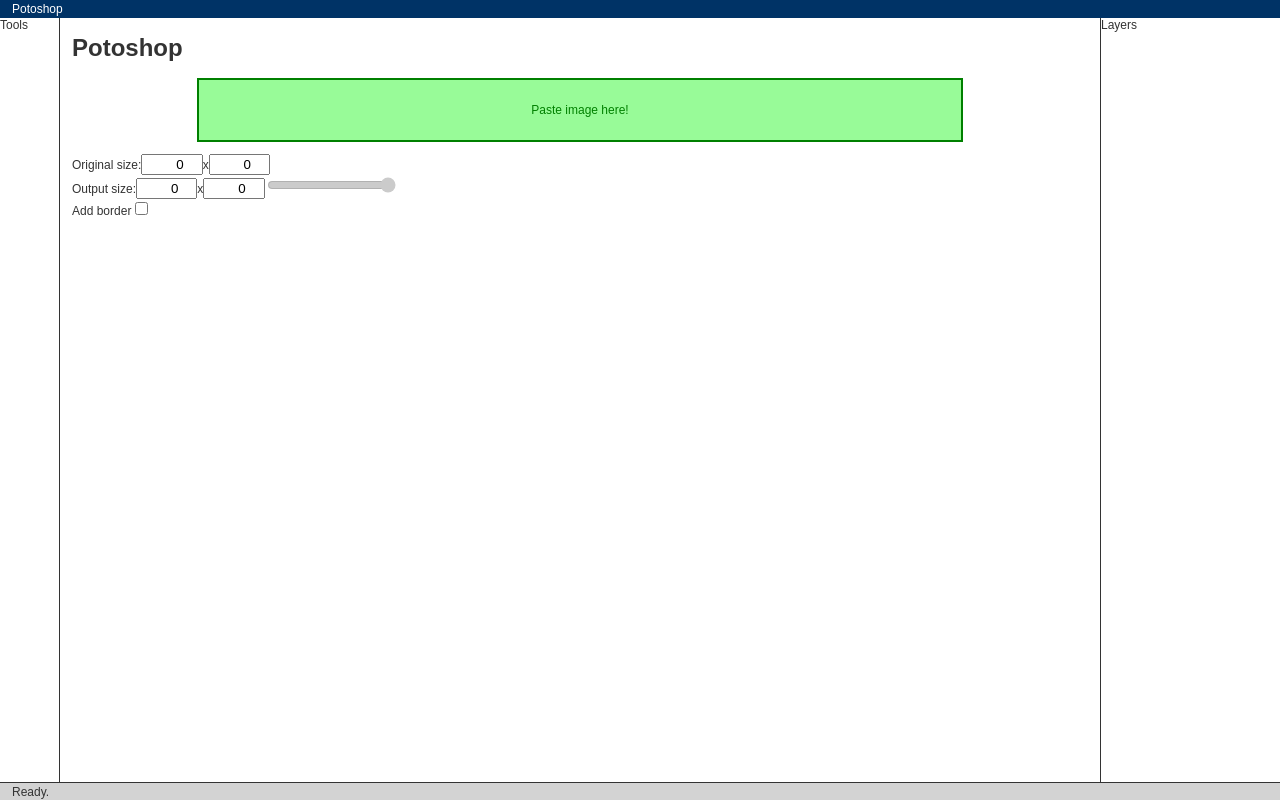
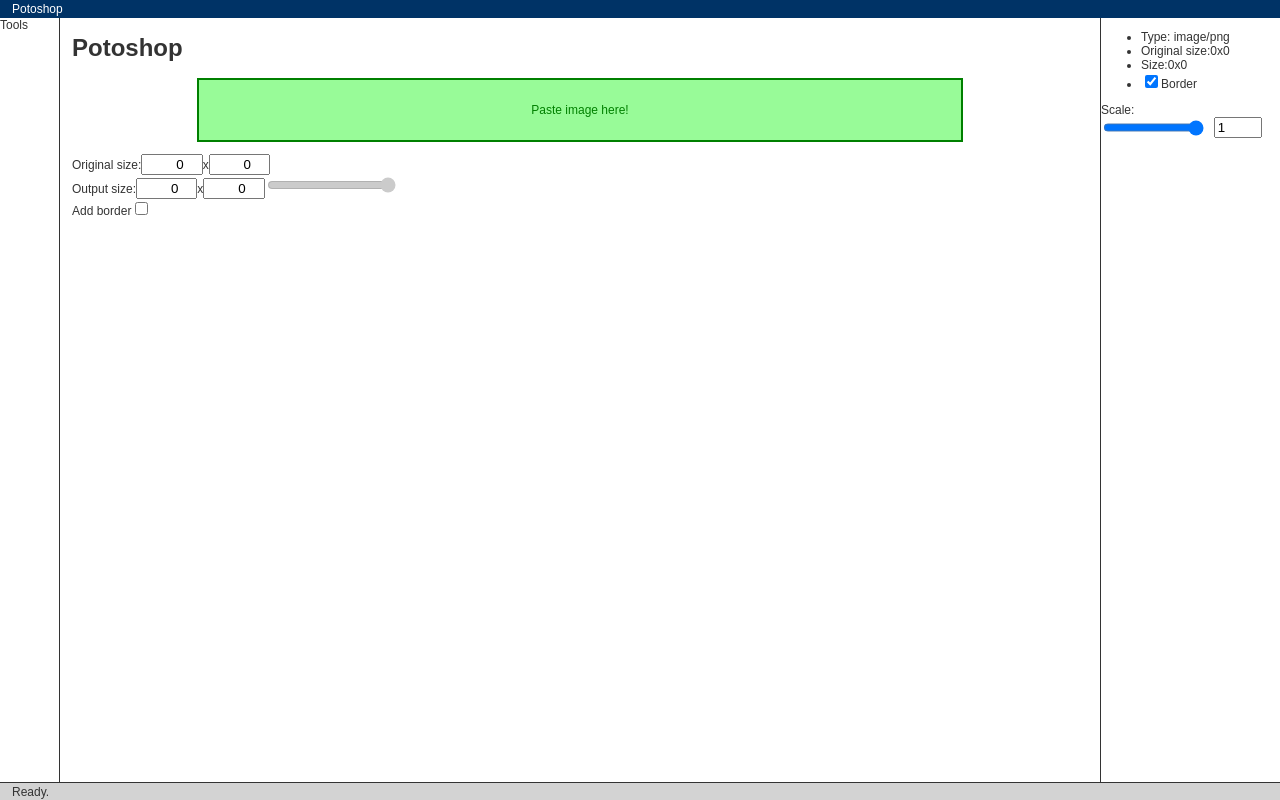
Before and after one commit to ginpei/potoshop-beta1, a React (Create React App) app: page / in a window 1280 px wide. Built offline with nearby package versions, Linux system fonts and the light colour scheme; the HTML template or start-up script is replaced by a standard one.

Commit message:
prepare manager

```diff
--- a/src/App.tsx
+++ b/src/App.tsx
@@ -2,6 +2,7 @@ import * as React from 'react';
 import './App.css';
 import AppFooter from './AppFooter';
 import AppHeader from './AppHeader';
+import ManagementPanel from './ManagementPanel';
 import Prototype from './Prototype';
 
 class App extends React.Component {
@@ -18,7 +19,7 @@ class App extends React.Component {
           <div>Tools</div>
         </div>
         <div className="App-Right">
-          <div>Layers</div>
+          <ManagementPanel />
         </div>
         <div className="App-Footer">
           <AppFooter />
--- /dev/null
+++ b/src/ManagementPanel.css
@@ -0,0 +1,6 @@
+.ManagementPanel {
+  /*  */
+}
+  .ManagementPanel-slider1 {
+    width: 90%;
+  }
--- /dev/null
+++ b/src/ManagementPanel.tsx
@@ -0,0 +1,95 @@
+import * as React from 'react';
+import Slider, { ISliderEventData } from './components/Slider';
+import './ManagementPanel.css';
+
+interface IManagementPanelState {
+  bordered: boolean;
+  height: number;
+  originalHeight: number;
+  originalWidth: number;
+  scale: number;
+  type: string;
+  width: number;
+}
+
+class ManagementPanel extends React.Component<{}, IManagementPanelState> {
+  private elBordered: HTMLInputElement | null;
+
+  constructor (props: any) {
+    super(props);
+    this.state = {
+      bordered: true,
+      height: 0,
+      originalHeight: 0,
+      originalWidth: 0,
+      scale: 1,
+      type: '*/*',
+      width: 0,
+    };
+
+    this.onBorderedChanged = this.onBorderedChanged.bind(this);
+    this.onSlider1Change = this.onSlider1Change.bind(this);
+  }
+
+  public render() {
+    return (
+      <div className="ManagementPanel">
+        <div className="ManagementPanel-info">
+          <ul>
+            <li>Type: {this.state.type}</li>
+            <li>
+              Original size:
+              {this.state.originalWidth}
+              x
+              {this.state.originalHeight}
+            </li>
+            <li>
+              Size:
+              {this.state.width}
+              x
+              {this.state.height}
+            </li>
+            <li>
+              <label>
+                <input type="checkbox"
+                  ref={el => this.elBordered = el}
+                  checked={this.state.bordered}
+                  onChange={this.onBorderedChanged}
+                  />
+                Border
+              </label>
+            </li>
+          </ul>
+          Scale:
+          <Slider className="ManagementPanel-slider1"
+            max={1}
+            min={0.01}
+            step={0.01}
+            value={this.state.scale}
+            onChange={this.onSlider1Change}
+            />
+        </div>
+      </div>
+    );
+  }
+
+  public componentWillMount () {
+    this.setState({
+      type: 'image/png',
+    });
+  }
+
+  protected onBorderedChanged (_: any) {
+    this.setState({
+      bordered: this.elBordered!.checked,
+    });
+  }
+
+  protected onSlider1Change (_: any, data: ISliderEventData) {
+    this.setState({
+      scale: data.value,
+    });
+  }
+}
+
+export default ManagementPanel;
--- /dev/null
+++ b/src/components/Slider.css
@@ -0,0 +1,13 @@
+.Slider {
+  display: inline-grid;
+  grid-gap: 5%;
+  grid-template:
+    "range number" auto
+    / 65% 30%;
+}
+  .Slider-range {
+    grid-area: range;
+  }
+  .Slider-number {
+    grid-area: number;
+  }
--- /dev/null
+++ b/src/components/Slider.tsx
@@ -0,0 +1,84 @@
+import * as React from 'react';
+import './Slider.css';
+
+interface ISliderProps {
+  className: string;
+  max?: number;
+  min?: number;
+  step?: number;
+  value: number;
+  onChange?: (event: Event, data: ISliderEventData) => void;
+}
+
+interface ISliderState {
+  max: number;
+  min: number;
+  numberValue: number;
+  rangeValue: number;
+  step: number;
+}
+
+export interface ISliderEventData {
+  value: number,
+}
+
+class Slider extends React.Component<ISliderProps, ISliderState> {
+  private elNumber: HTMLInputElement | null;
+  private elRange: HTMLInputElement | null;
+
+  constructor (props: ISliderProps) {
+    super(props);
+    this.state = {
+      max: props.max || 100,
+      min: props.min || 0,
+      numberValue: props.value,
+      rangeValue: props.value,
+      step: props.step || 1,
+    };
+
+    this.onRangeInput = this.onRangeInput.bind(this);
+    this.onNumberInput = this.onNumberInput.bind(this);
+  }
+
+  public render() {
+    return (
+      <div className={`Slider ${this.props.className}`}>
+        <input type="range" className="Slider-range"
+          ref={el => this.elRange = el}
+          max={this.state.max}
+          min={this.state.min}
+          step={this.state.step}
+          value={String(this.state.rangeValue)}
+          onChange={this.onRangeInput}
+          />
+        <input type="number" className="Slider-number"
+          ref={el => this.elNumber = el}
+          max={this.state.max}
+          min={this.state.min}
+          step={this.state.step}
+          value={String(this.state.numberValue)}
+          onChange={this.onNumberInput}
+          />
+      </div>
+    );
+  }
+
+  public componentWillReceiveProps (nextProps: ISliderProps) {
+    this.setState({
+      numberValue: nextProps.value,
+      rangeValue: nextProps.value,
+    });
+  }
+
+  protected onRangeInput (event: any) {
+    if (!this.props.onChange) { return; }
+    this.props.onChange(event, { value: Number(this.elRange!.value) });
+  }
+
+  protected onNumberInput (event: any) {
+    if (!this.props.onChange) { return; }
+    this.props.onChange(event, { value: Number(this.elNumber!.value) });
+  }
+}
+
+export default Slider;
```
